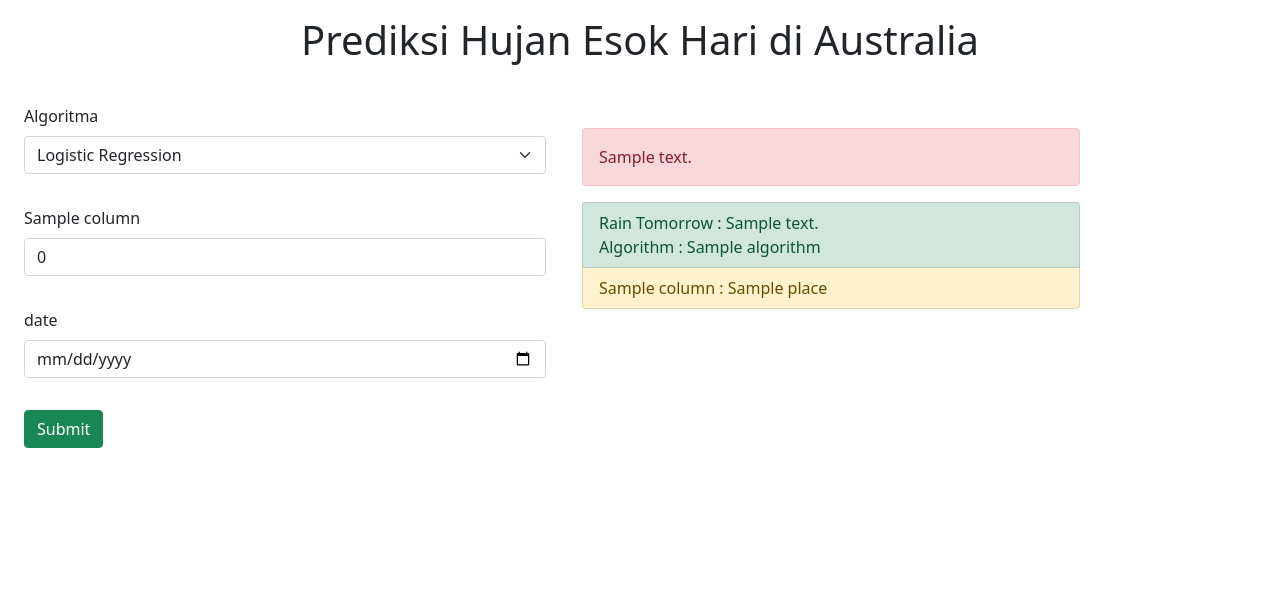
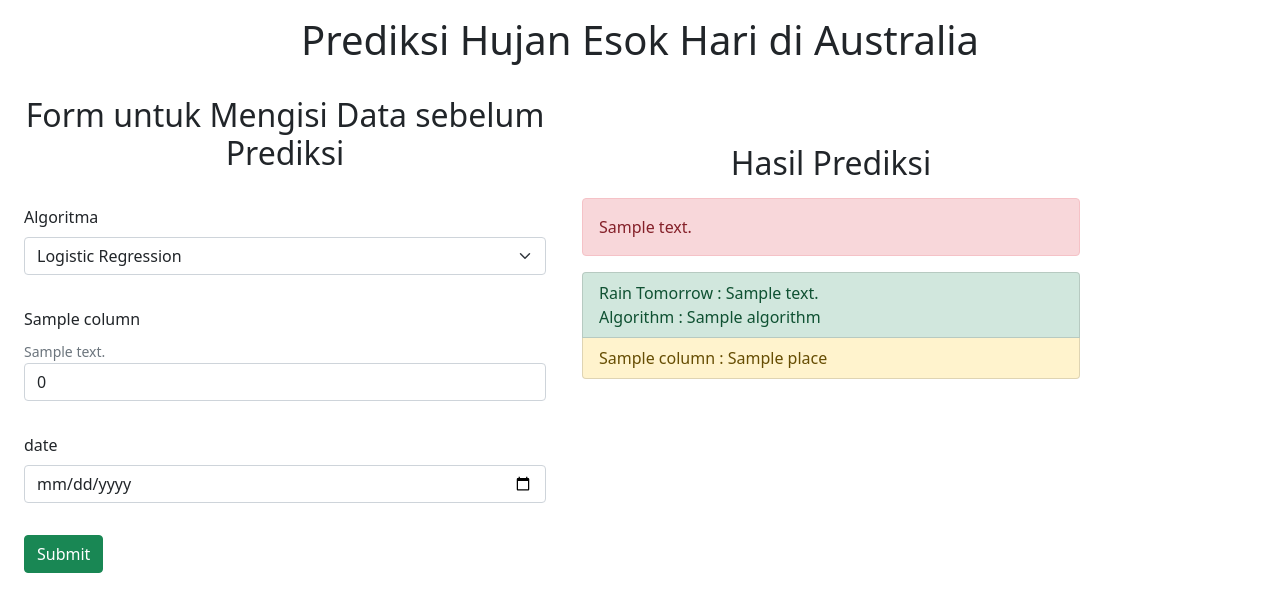
Before and after one commit to miskiyahr/fp2-web-deploy-group4-main, a Flask app: template templates/main.html in a window 1280 px wide. Shown: the part 56-668 px from the top of the page. Run offline with Flask 2, Linux system fonts and the light colour scheme; the template is opened without the code that fills it: most values are stand-ins (such as "Sample title", 1, 10 or a date in 2020); parts of the project's set-up code (start-up, migrations or seed data) failed here and were passed over.

Commit message:
Add some descriptions)

```diff
--- a/app.py
+++ b/app.py
@@ -18,10 +18,18 @@ columns = ['Location', 'MinTemp', 'MaxTemp', 'Rainfall', 'Evaporation', 'Sunshin
 
 places = ['Adelaide', 'Albany', 'Albury', 'AliceSprings', 'BadgerysCreek', 'Ballarat', 'Bendigo', 'Brisbane', 'Cairns', 'Canberra', 'Cobar', 'CoffsHarbour', 'Dartmoor', 'Darwin', 'GoldCoast', 'Hobart', 'Katherine', 'Launceston', 'Melbourne', 'MelbourneAirport', 'Mildura', 'Moree', 'MountGambier', 'MountGinini', 'Newcastle', 'Nhil', 'NorahHead', 'NorfolkIsland', 'Nuriootpa', 'PearceRAAF', 'Penrith', 'Perth', 'PerthAirport', 'Portland', 'Richmond', 'Sale', 'SalmonGums', 'Sydney', 'SydneyAirport', 'Townsville', 'Tuggeranong', 'Uluru', 'WaggaWagga', 'Walpole', 'Watsonia', 'Williamtown', 'Witchcliffe', 'Wollongong', 'Woomera']
 
+descriptions =  ['Weather Station', 'Minimum temperature (celsius)', 'Maximum temperature (celsius)',
+        'Amount Rainfall per day (mm)', 'evaoration for 24 hour (mm) ', 'bright sunshine in the day (hours)',
+        'Strongest Wind speed (km/h)', 'Wind Speed in 10 minutes to 9am (km/h)',
+        'Wind Speed in 10 minutes to 3pm (km/h)', 'humidity at 9am (percent)', 'humidity at 3pm (percent)',
+        'Atmospheric pressure at 9am (hpa)', 'Atmospheric pressure at 3pm (hpa)',
+        'Fraction of sky obscured by cloud at 9am (oktas)', 'Fraction of sky obscured by cloud at 3pm (oktas)',
+        'Temperatur 3pm (celsius)' ,'Rain or not (0 = no, 1 = yes)']
+
 # Rute
 @app.route('/')
 def main():
-  return(flask.render_template('main.html', len = len(columns), columns = columns, float_features = columns, algorithm='algorithm', places = places, lenplaces = len(places), place="Location"))
+  return(flask.render_template('main.html', descriptions = descriptions, len = len(columns), columns = columns, float_features = columns, algorithm='algorithm', places = places, lenplaces = len(places), place="Location"))
 if __name__ == '__main__':
   app.run(debug=True)
 
@@ -57,7 +65,8 @@ def predict():
       algorithm='algorithm',
       places = places,
       lenplaces = len(places),
-      place="Location"
+      place="Location",
+      descriptions = descriptions,
     )
 
   final_features = [np.array(float_features)]
@@ -79,5 +88,6 @@ def predict():
     algorithm = name_predict[in_predict],
     places = places,
     lenplaces = len(places),
-    place=places[int(float_features[0])]
+    place=places[int(float_features[0])],
+    descriptions = descriptions,
   )
--- a/templates/main.html
+++ b/templates/main.html
@@ -186,11 +186,15 @@
         </div>
       </div>
     </div>
+
     <div class="text-center">
       <h1 class="my-3">Prediksi Hujan Esok Hari di Australia</h1>
     </div>
     <div class="container my-3 row">
       <div class="col-12 col-md-6">
+        <h2 class="my-3 text-center">
+          Form untuk Mengisi Data sebelum Prediksi
+        </h2>
         <form
           class="row g-3 my-2"
           action="{{ url_for('predict') }}"
@@ -209,7 +213,8 @@
             </select>
           </div>
           <div class="mb-3">
-            <label class="form-label">{{ columns[0] }} </label>
+            <label class="form-label">{{ columns[0] }} </label> <br />
+            <small class="text-muted">{{ descriptions[0] }}</small>
             <input
               list="tabibito"
               name="{{ columns[0] }}"
@@ -227,7 +232,8 @@
           <div class="mb-3">
             <label for="{{ columns[i] }}" class="form-label"
               >{{ columns[i] }}</label
-            >
+            ><br />
+            <small class="text-muted">{{ descriptions[i] }}</small>
             <input
               type="text"
               name="{{ columns[i] }}"
@@ -259,6 +265,7 @@
         </form>
       </div>
       <div class="px-md-4 py-5 col-12 col-md-6">
+        <h2 class="my-3 text-center">Hasil Prediksi</h2>
         <div class="alert alert-danger" role="alert">{{ alert_message }}</div>
         <ul class="list-group">
           <li class="list-group-item list-group-item-success">
```
Also changed, not shown: readme.md.
